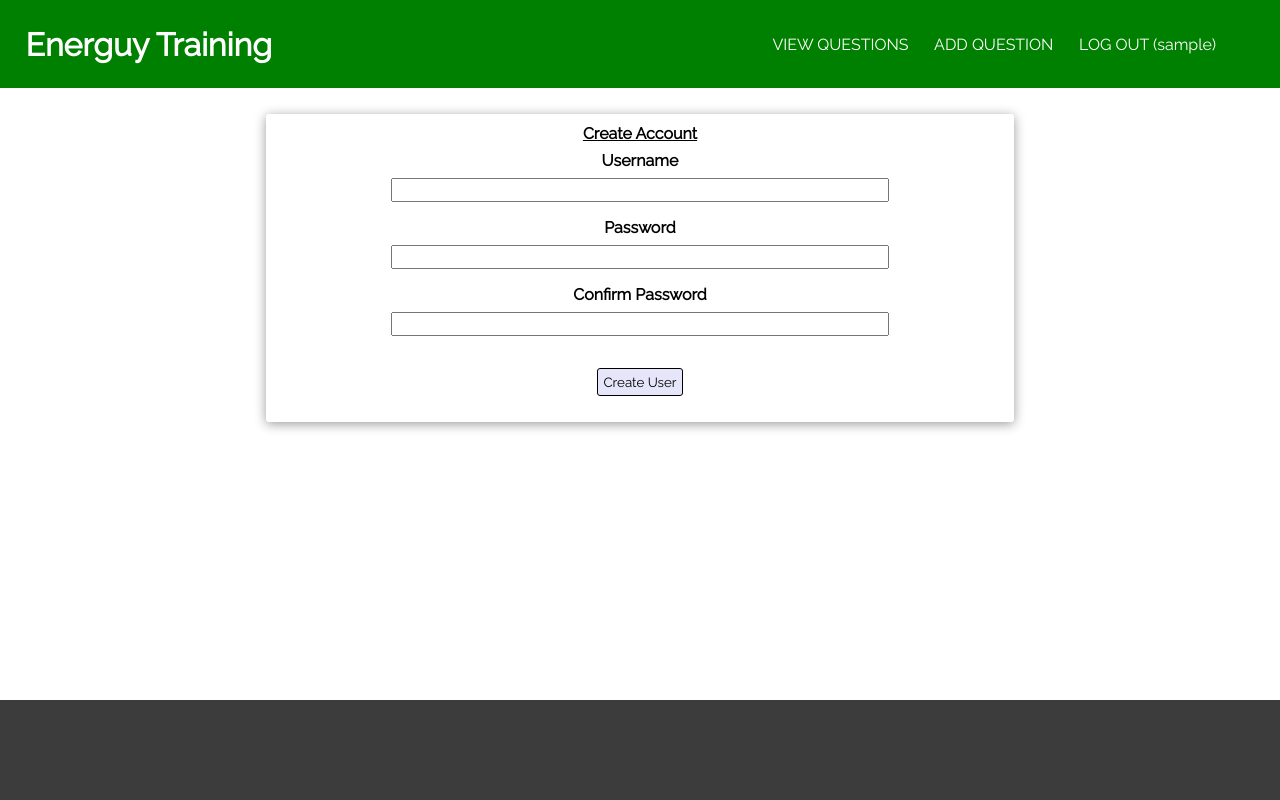
After one commit to samhelman/energuytrainingdatabase, a Flask app: page /create-account in a window 1280 px wide. The commit adds this page. Run offline with Flask 2, Linux system fonts and the light colour scheme; the visitor is signed in with stand-in values (Sample User, id 1); data comes from the database, SQL or seed files in the repository; both versions use the stored data as it was after the commit; some libraries are stand-ins or nearby versions.

Commit message:
Added front end functionality to add and remove accounts via an admin page.

```diff
--- a/package/forms.py
+++ b/package/forms.py
@@ -1,7 +1,7 @@
 from flask_wtf import FlaskForm
 from wtforms import StringField, PasswordField, SubmitField, SelectField, BooleanField
 from flask_wtf.file import FileField, FileAllowed
-from wtforms.validators import DataRequired, Length, InputRequired
+from wtforms.validators import DataRequired, Length, InputRequired, EqualTo
 from markupsafe import Markup
 from package import db
 from package.models import Category
@@ -18,8 +18,26 @@ class LoginForm(FlaskForm):
       DataRequired(),
     ]
   )
-  remember = BooleanField('Remember Me?')
   submit = SubmitField('Log In')
+
+class CreateUserForm(FlaskForm):
+  username = StringField('Username',
+    validators=[
+      DataRequired(),
+    ]
+  )
+  password = PasswordField('Password',
+    validators=[
+      DataRequired(),
+    ]
+  )
+  confirm = PasswordField('Confirm Password',
+    validators=[
+      DataRequired(),
+      EqualTo('password', message='Passwords must match.')
+    ]
+  )
+  submit = SubmitField('Create User')
 
 class AddQuestionForm(FlaskForm):
   exam = SelectField('Exam Type',
--- a/package/routes.py
+++ b/package/routes.py
@@ -2,7 +2,7 @@ import secrets
 import os, boto3
 from flask import render_template, flash, redirect, url_for, request
 from package import app, db, bcrypt
-from package.forms import LoginForm, AddQuestionForm, EditQuestionForm, ViewQuestionForm
+from package.forms import LoginForm, CreateUserForm, AddQuestionForm, EditQuestionForm, ViewQuestionForm
 from package.models import User, Question, Category
 from flask_login import login_user, logout_user, current_user, login_required
 
@@ -19,7 +19,7 @@ def login():
   if form.validate_on_submit():
     user = User.query.filter_by(username=form.username.data).first()
     if user and bcrypt.check_password_hash(user.password, form.password.data):
-      login_user(user, remember=form.remember.data)
+      login_user(user)
       next_page = request.args.get('next')
       flash(f'{form.username.data} logged in successfully.', 'success')
       return redirect(next_page) if next_page else redirect(url_for('home'))
@@ -175,3 +175,55 @@ def add_category(category):
 @login_required
 def get_image(img):
   return redirect(url_for('static', filename='images/' + img))
+
+def hash_password(password):
+  return bcrypt.generate_password_hash(password).decode('utf-8')
+
+def create_user(username, password):
+  if current_user.username == 'admin':
+    pw_hash = hash_password(password)
+    user = User(username=username, password=pw_hash)
+    try:
+      db.session.add(user)
+      db.session.commit()
+      flash(f'Account created for {username}', 'success')
+    except:
+      flash('Something went wrong...', 'failure')
+  else: flash('Only the admin user can create new accounts', 'info')
+
+@app.route('/create-account', methods=['GET', 'POST'])
+@login_required
+def create_account():
+  form = CreateUserForm()
+  if form.validate_on_submit():
+    users = User.query.all()
+    usernames = []
+    for user in users:
+      usernames.append(user.username)
+    if form.username.data in usernames:
+      flash(f'The username \'{form.username.data}\' already exists!', 'failure')
+    else:
+      create_user(form.username.data, form.password.data)
+      return redirect(url_for('admin'))
+  return render_template('create-account.html', title = 'Create Account', form=form)
+
+@app.route('/delete-user/<string:username>')
+@login_required
+def delete_user(username):
+  if username == 'admin':
+    flash('Cannot delete admin account', 'failure')
+  else:
+    user = User.query.filter_by(username=username).first()
+    try:
+      db.session.delete(user)
+      db.session.commit()
+      flash(f'The account \'{username}\' has been deleted.', 'success')
+    except:
+      flash('That username does not exist', 'failure')
+  return redirect(url_for('admin'))
+
+@app.route('/admin')
+@login_required
+def admin():
+  users = User.query.all()
+  return render_template('admin.html', title = 'Admin', users=users)
--- a/package/static/style.css
+++ b/package/static/style.css
@@ -106,7 +106,7 @@ header a {
 
 .icon {
   position: absolute;
-  top: 10px;
+  top: 0;
 }
 
 .icon a {
@@ -119,11 +119,11 @@ header a {
 }
 
 .close {
-  right: 10px;
+  right: 0;
 }
 
 .back {
-  left: 10px
+  left: 0;
 }
 
 fieldset {
--- a/package/templates/base.html
+++ b/package/templates/base.html
@@ -27,6 +27,11 @@
             <a href="{{ url_for('add_question') }}">
               ADD QUESTION
             </a>
+            {% if current_user.username == 'admin' and current_user.is_authenticated %}
+              <a href="{{ url_for('admin') }}">
+                ADMIN
+              </a>
+            {% endif %}
             {% if current_user.is_authenticated %}
               <a href="{{ url_for('logout') }}">
                 LOG OUT ({{ current_user.username }})
--- /dev/null
+++ b/package/templates/create-account.html
@@ -0,0 +1,29 @@
+{% extends 'base.html' %}
+{% block content %}
+  <div class="card">
+    <h4>Create Account</h4>
+    <form method="POST", action="">
+      {{ form.hidden_tag() }}
+      <fieldset>
+        <div>
+          {{ form.username.label(class="") }}
+          <br>
+          {{ form.username(class="") }}
+        </div>
+        <div>
+          {{ form.password.label(class="") }}
+          <br>
+          {{ form.password(class="") }}
+        </div>
+        <div>
+          {{ form.confirm.label(class="") }}
+          <br>
+          {{ form.confirm(class="") }}
+        </div>
+      </fieldset>
+      <div>
+        {{ form.submit(class="submit-button") }}
+      </div>
+    </form>
+  </div>
+{% endblock content %}
```
Also changed, not shown: package/templates/admin.html (added, +18 -0 lines), package/site.db.
